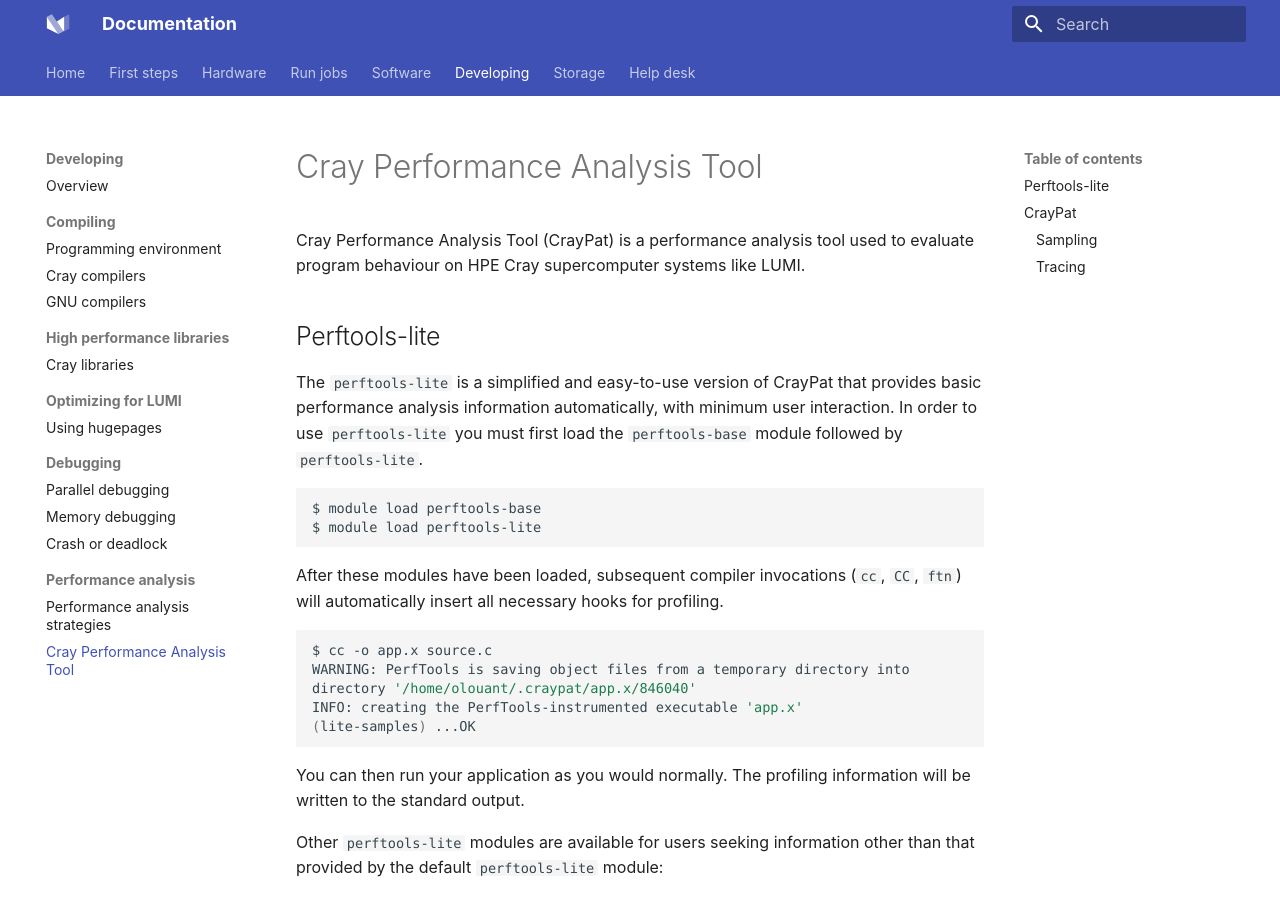
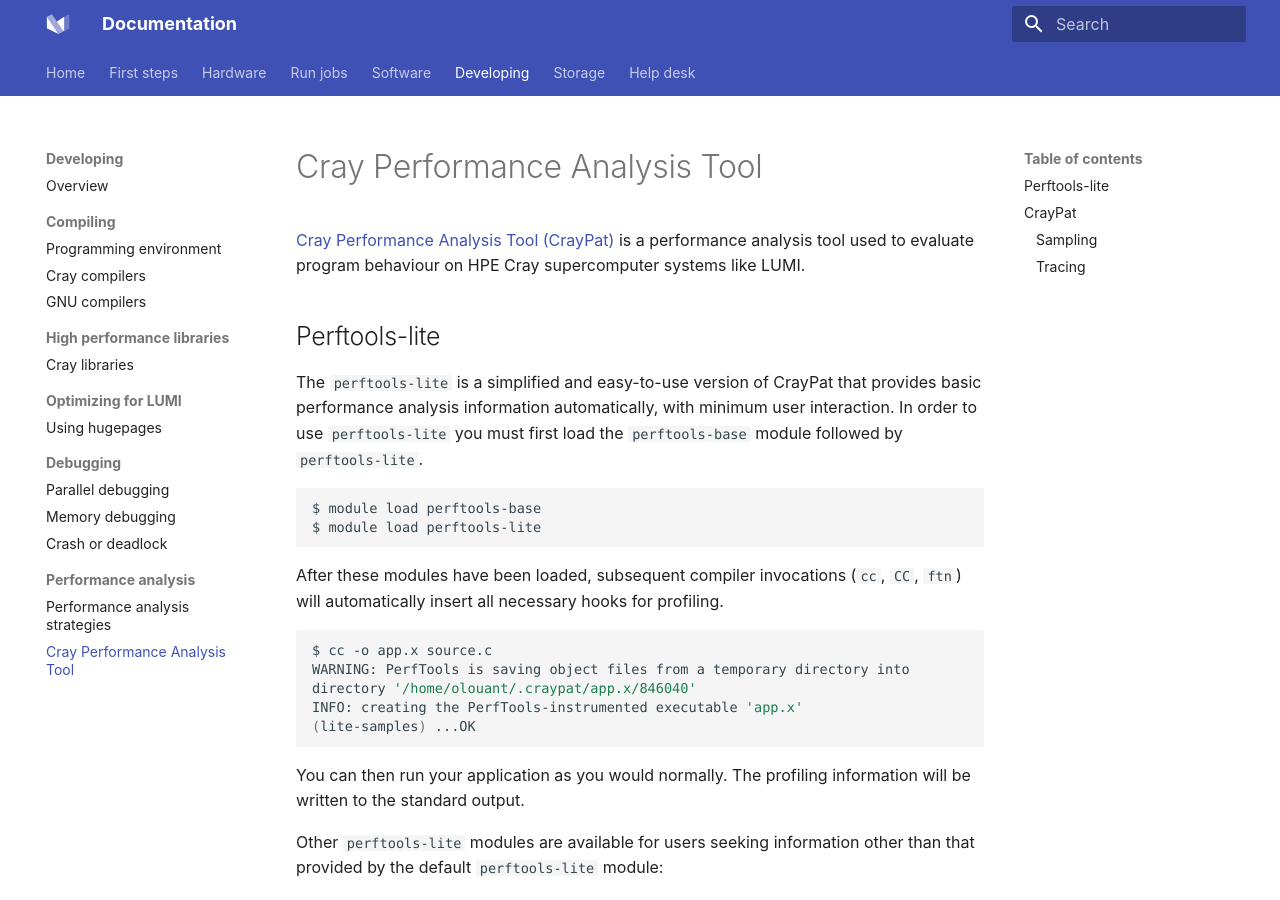
Before and after one commit to Lumi-supercomputer/lumi-userguide, an MkDocs documentation site: the page built from docs/development/profiling/perftools.md, in a window 1280 px wide and 900 px high. Built offline with MkDocs 1.6.1 and Material for MkDocs 9.7.7, drawn with Linux system fonts in a browser that asks for light colours; part of the change alters nothing that is shown.

```diff
--- a/docs/development/profiling/perftools.md
+++ b/docs/development/profiling/perftools.md
@@ -3,7 +3,7 @@
 [sampling]: #sampling
 [lite]: #perftools-lite
 
-Cray Performance Analysis Tool (CrayPat) is a performance analysis tool used to
+[Cray Performance Analysis Tool (CrayPat)](https://cpe.ext.hpe.com/docs/#profiling-and-performance-optimization-tools) is a performance analysis tool used to
 evaluate program behaviour on HPE Cray supercomputer systems like LUMI.
 
 ## Perftools-lite
```
